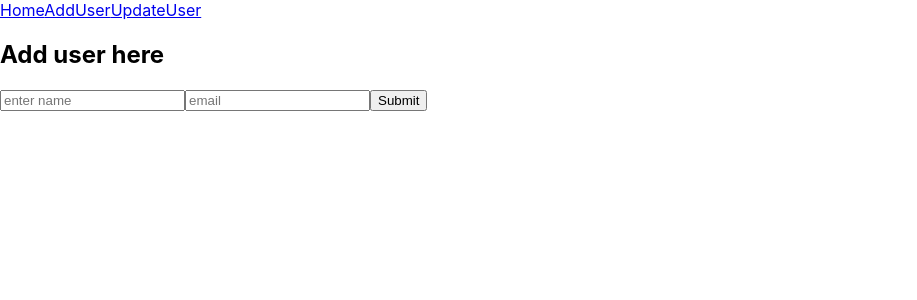
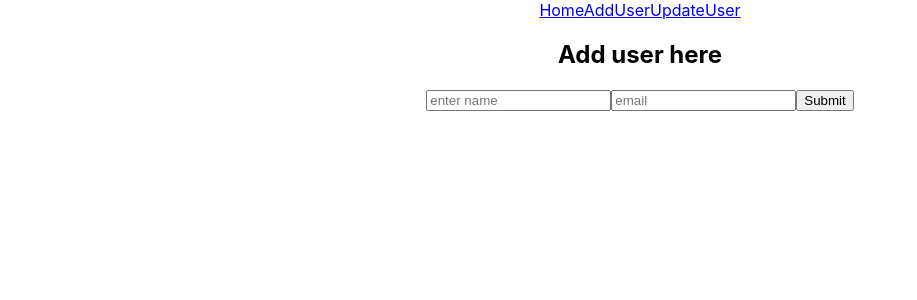
Before and after one commit to bellicose77/fullstack-crud-node-clientside, a React (Create React App) app: page /adduser in a window 1280 px wide. Shown: the top 300 px of the page, without its empty margins (0-917 px from the left). Built offline with nearby package versions, Linux system fonts and the light colour scheme.

Commit message:
submit function

```diff
--- a/src/App.js
+++ b/src/App.js
@@ -4,6 +4,7 @@
 import Home from "./componets/Home/Home";
 import UpdateUser from "./componets/UpdateUser/UpdateUser";
 
+import './App.css'
 
 
 function App() {
--- a/src/componets/AddUser/AddUser.js
+++ b/src/componets/AddUser/AddUser.js
@@ -1,10 +1,13 @@
 import React from 'react';
 
 const AddUser = () => {
+    const handleSubmit = () =>{
+
+    }
     return (
         <div>
             <h2>Add user here</h2>
-            <form>
+            <form onSubmit={handleSubmit}>
                 <input type="text" name="name" placeholder="enter name"/>
                 <input type="email" name ="email" placeholder="email"/>
                 <input type="submit"/>
```
